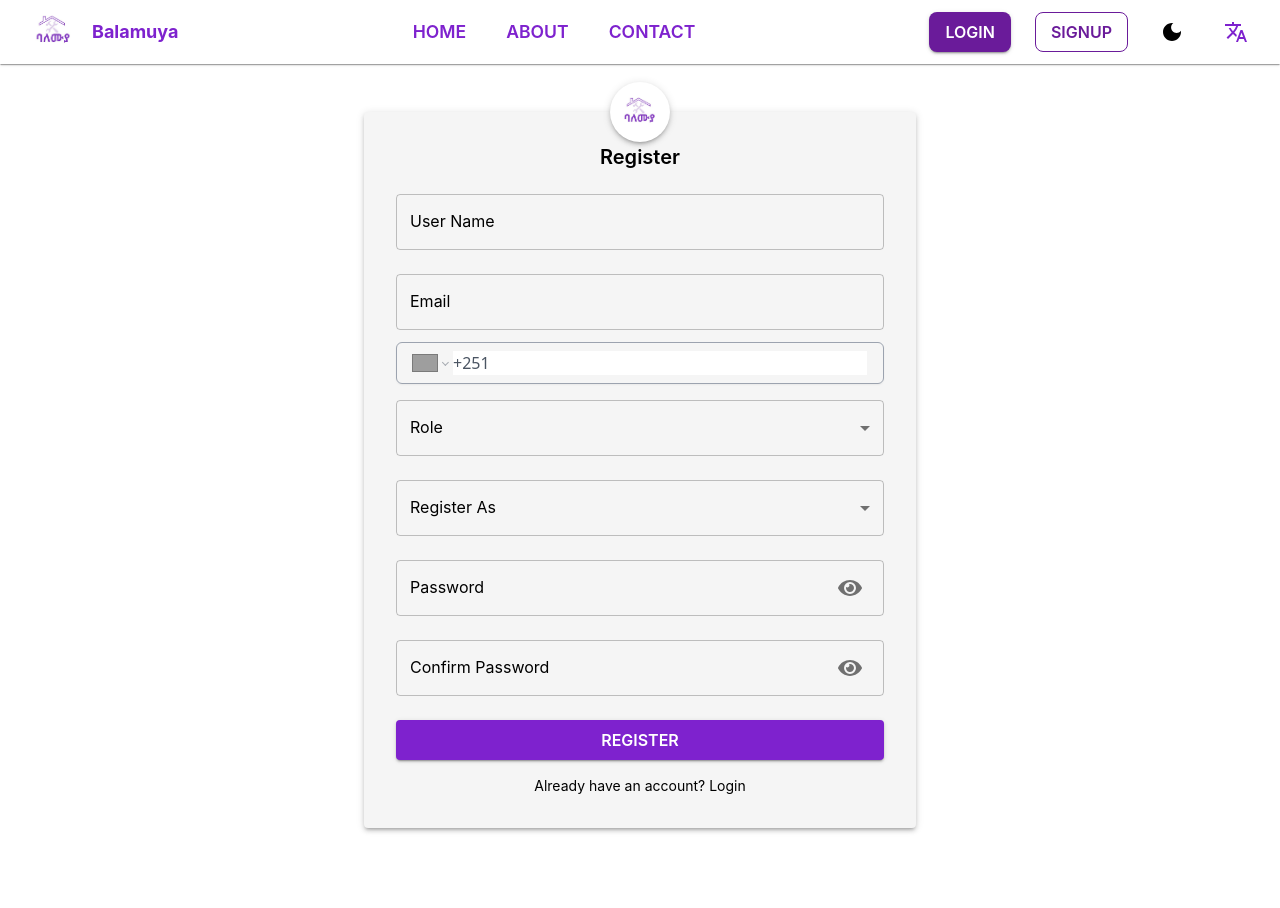
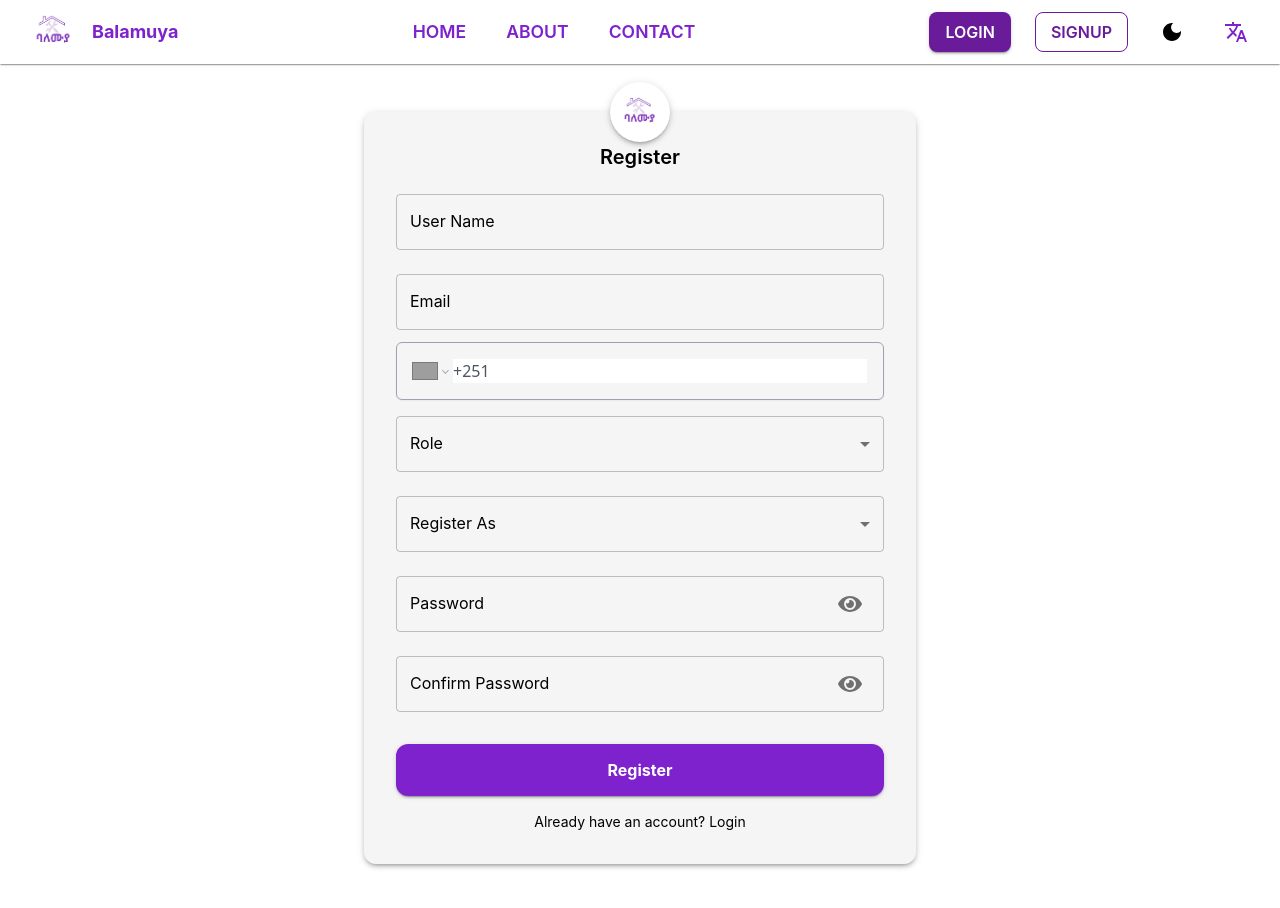
Before and after one commit to balemuya-LSMP/balemuya-fe, a Next.js app: page /en/auth/signup in a window 1280 px wide. Shown: the top 908 px of the page. Before the commit the page ends 876 px from the top, so only its background shows below. Built offline with nearby package versions, Linux system fonts and the light colour scheme; no server answers; grey boxes are pictures that could not be loaded.

Commit message:
signup page

```diff
--- a/src/app/[locale]/auth/signup/page.tsx
+++ b/src/app/[locale]/auth/signup/page.tsx
@@ -59,7 +59,7 @@ export default function Register() {
           justifyContent: "center",
         }}>
         <Container component="main" maxWidth="sm">
-          <Paper elevation={3} sx={{ p: 4, my: 6, position: "relative", overflow: "visible" }}>
+          <Paper elevation={3} sx={{ p: 4, borderRadius:3, my: 6, position: "relative", overflow: "visible" }}>
             <Box
               sx={{
                 position: "absolute",
@@ -88,12 +88,16 @@ export default function Register() {
               Register
             </Typography>
             <form onSubmit={handleSubmit(onSubmit)}>
-              <TextField fullWidth label="User Name" {...register("user_name")} error={!!errors.user_name} helperText={errors.user_name?.message} margin="normal" />
+              <TextField fullWidth label="User Name" {...register("user_name")} error={!!errors.user_name} helperText={errors.user_name?.message} margin="normal" variant="outlined"
+              />
               <TextField fullWidth label="Email" type="email" {...register("email")} error={!!errors.email} helperText={errors.email?.message} margin="normal" />
-              <PhoneInput international defaultCountry="ET" value={watch("phone_number")} onChange={(value) => setValue("phone_number", value ?? "")} className="mt-1 block w-full px-4 py-2 border border-gray-400 text-gray-600 rounded-md shadow-sm focus:outline-none focus:ring-gray-600 focus:border-gray-600" />
+              <PhoneInput international defaultCountry="ET" value={watch("phone_number")} onChange={(value) => setValue("phone_number", value ?? "")} className="mt-1 block w-full px-4 py-4 border border-gray-400 text-gray-600 rounded-md shadow-sm focus:outline-none" />
               <FormControl component="fieldset" fullWidth margin="normal">
-                <InputLabel>Role</InputLabel>
+                <InputLabel id="user_role_type">Role</InputLabel>
                 <Select {...register("user_type")}
+                  labelId="user_role_type"
+                  label="Role"
+                  variant="outlined"
                   value={watch("user_type") ?? ""}
                   onChange={(e) => setValue("user_type", e.target.value)} >
                   <MenuItem value="customer">Customer</MenuItem>
@@ -102,8 +106,11 @@ export default function Register() {
 
               </FormControl>
               <FormControl component="fieldset" fullWidth margin="normal">
-                <InputLabel>Register As</InputLabel>
+                <InputLabel id="user_type_label">Register As</InputLabel>
                 <Select {...register("entity_type")}
+                  labelId="user_type_label"
+                  label="Register As"
+                  variant="outlined"
                   value={watch("entity_type") ?? ""}
                   onChange={(e) => setValue("entity_type", e.target.value)} >
                   <MenuItem value="individual">Individual</MenuItem>
@@ -125,7 +132,21 @@ export default function Register() {
                   </IconButton>
                 ),
               }} />
-              <Button type="submit" fullWidth variant="contained" color="primary" sx={{ mt: 2 }} disabled={isLoading}>
+               <Button
+                type="submit"
+                fullWidth
+                variant="contained"
+                color="primary"
+                sx={{
+                  mt: 3,
+                  py: 1.5,
+                  fontWeight: "bold",
+                  borderRadius: 3,
+                  textTransform: "none",
+                  fontSize: "1rem",
+                }}
+                disabled={isLoading}
+              >
                 {isLoading ? <ClipLoader size={20} color="#fff" /> : "Register"}
               </Button>
               <Typography variant="body2" align="center" mt={2}>
@@ -135,7 +156,7 @@ export default function Register() {
           </Paper>
         </Container>
       </Box>
-      <ToastContainer />
+      <ToastContainer position="top-center" />
     </>
   );
 }
```
